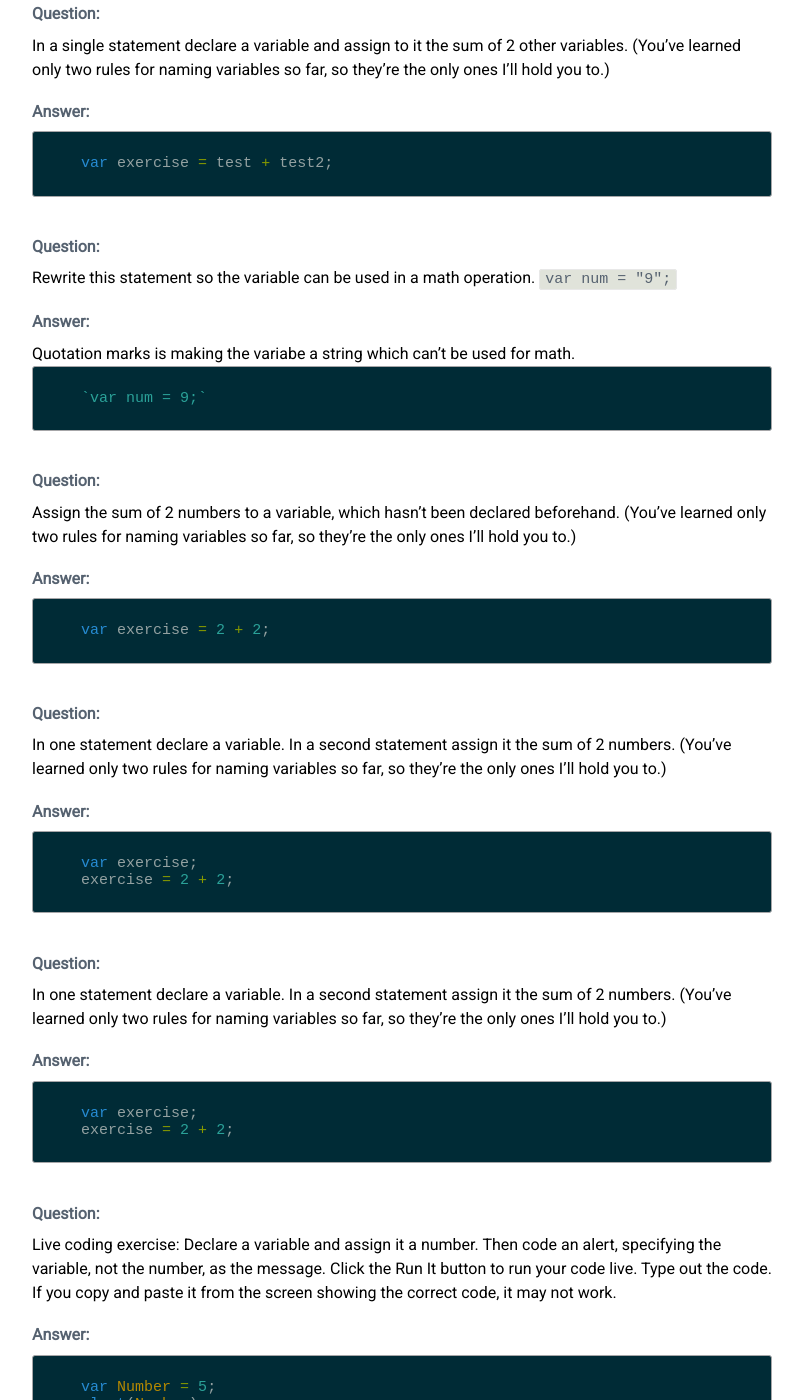
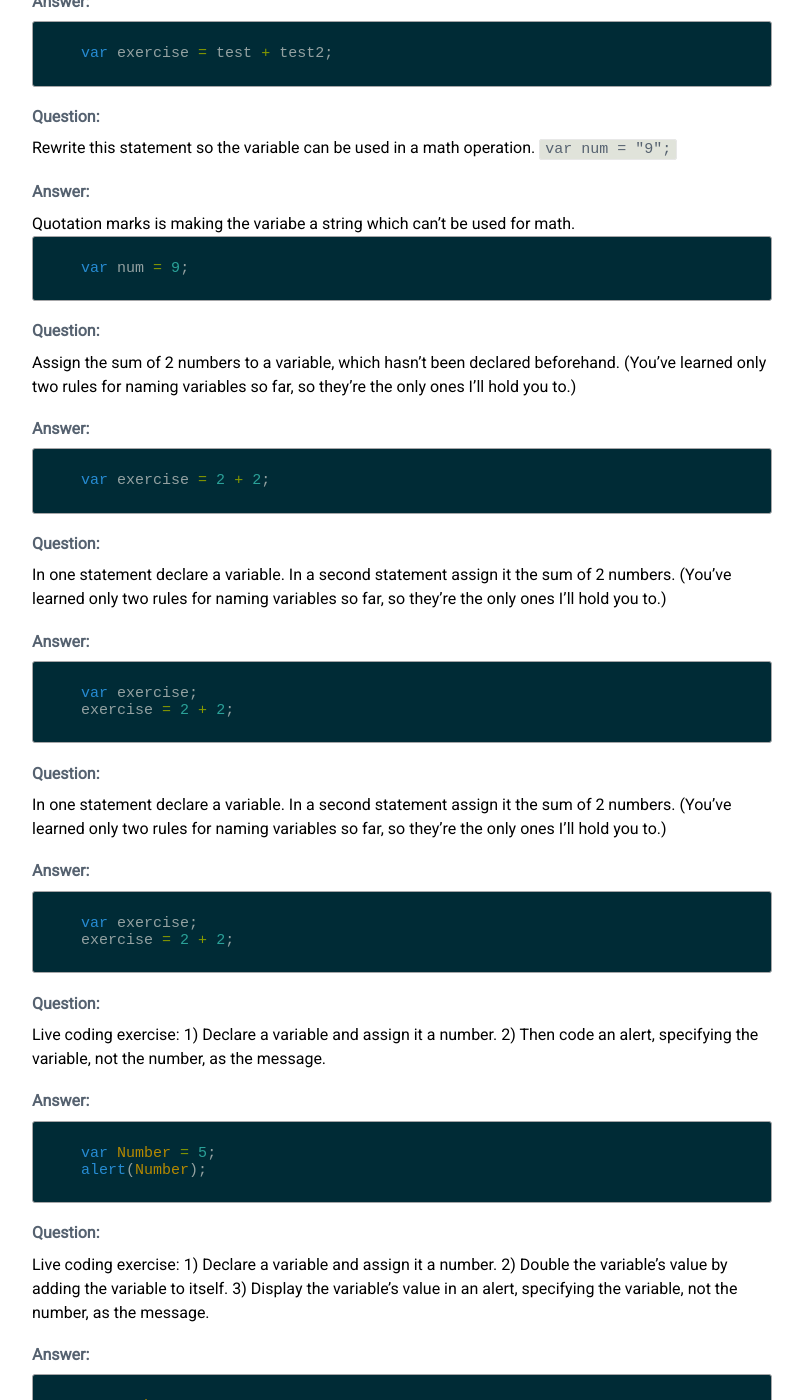
Before and after one commit to scarsam/blog, a Jekyll site: the page built from _posts/2017-01-24-variables-for-numbers.markdown, in a window 1280 px wide and 1400 px high, scrolled down 1150 px. Shown: the whole window, without its empty margins (238-1041 px from the left). Built offline with Jekyll 4.4.1, drawn with Linux system fonts in a browser that asks for light colours.

Commit message:
Added two new excersises, also removed custom class until I figure out how the site should look

```diff
--- a/_posts/2017-01-24-variables-for-numbers.markdown
+++ b/_posts/2017-01-24-variables-for-numbers.markdown
@@ -3,28 +3,25 @@ layout: posts
 title:  "Variables for Numbers"
 tags: Javascript
 ---
-<div class="q-and-a" markdown="block">
+
 #### Question:
 You can assign a string to a variable. You can also assign a ______.
 
 #### Answer:
 Number
-</div>
-<div class="q-and-a" markdown="block">
+
 #### Question:
 If a number is enclosed in quotes, it's a ______.
 
 #### Answer:
 String
-</div>
-<div class="q-and-a" markdown="block">
+
 #### Question:
 What kind of operation can be done on a number variable that, in one particular case, can't be done on a string variable? Answer with a 4-letter word.
 
 #### Answer:
 Math
-</div>
-<div class="q-and-a" markdown="block">
+
 #### Question:
 What is the value of `orderTotal`?
 {% highlight javascript %}
@@ -36,8 +33,7 @@ What is the value of `orderTotal`?
 #### Answer:
 The answer is 100 + 10 = 10
 `orderTotal = 10`
-</div>
-<div class="q-and-a" markdown="block">
+
 #### Question:
 In a single statement declare a variable and assign a number to it. (You've learned only two rules for naming variables so far—no quotes and no initial number—so they're the only ones I'll hold you to.)
 
@@ -45,8 +41,7 @@ In a single statement declare a variable and assign a number to it. (You've lear
 {% highlight javascript %}
 	var exercise = 19;
 {% endhighlight %}
-</div>
-<div class="q-and-a" markdown="block">
+
 #### Question:
 In a single statement declare a variable and assign to it the sum of 2 other variables. (You've learned only two rules for naming variables so far, so they're the only ones I'll hold you to.)
 
@@ -54,8 +49,7 @@ In a single statement declare a variable and assign to it the sum of 2 other var
 {% highlight javascript %}
 	var exercise = test + test2;
 {% endhighlight %}
-</div>
-<div class="q-and-a" markdown="block">
+
 #### Question:
 Rewrite this statement so the variable can be used in a math operation.
 `var num = "9";`
@@ -63,10 +57,9 @@ Rewrite this statement so the variable can be used in a math operation.
 #### Answer:
 Quotation marks is making the variabe a string which can't be used for math.
 {% highlight javascript %}
-	`var num = 9;`
+	var num = 9;
 {% endhighlight %}
-</div>
-<div class="q-and-a" markdown="block">
+
 #### Question:
 Assign the sum of 2 numbers to a variable, which hasn't been declared beforehand. (You've learned only two rules for naming variables so far, so they're the only ones I'll hold you to.)
 
@@ -74,8 +67,7 @@ Assign the sum of 2 numbers to a variable, which hasn't been declared beforehand
 {% highlight javascript %}
 	var exercise = 2 + 2;
 {% endhighlight %}
-</div>
-<div class="q-and-a" markdown="block">
+
 #### Question:
 In one statement declare a variable. In a second statement assign it the sum of 2 numbers. (You've learned only two rules for naming variables so far, so they're the only ones I'll hold you to.)
 
@@ -84,8 +76,7 @@ In one statement declare a variable. In a second statement assign it the sum of
 	var exercise;
 	exercise = 2 + 2;
 {% endhighlight %}
-</div>
-<div class="q-and-a" markdown="block">
+
 #### Question:
 In one statement declare a variable. In a second statement assign it the sum of 2 numbers. (You've learned only two rules for naming variables so far, so they're the only ones I'll hold you to.)
 
@@ -94,18 +85,18 @@ In one statement declare a variable. In a second statement assign it the sum of
 	var exercise;
 	exercise = 2 + 2;
 {% endhighlight %}
-</div>
-<div class="q-and-a" markdown="block">
+
 #### Question:
-Live coding exercise: Declare a variable and assign it a number. Then code an alert, specifying the variable, not the number, as the message. Click the Run It button to run your code live. Type out the code. If you copy and paste it from the screen showing the correct code, it may not work.
+Live coding exercise:
+1) Declare a variable and assign it a number.
+2) Then code an alert, specifying the variable, not the number, as the message.
 
 #### Answer:
 {% highlight javascript %}
 	var Number = 5;
 	alert(Number);
 {% endhighlight %}
-</div>
-<div class="q-and-a" markdown="block">
+
 #### Question:
 Live coding exercise:
 1) Declare a variable and assign it a number.
@@ -118,4 +109,3 @@ Live coding exercise:
 	Number = Number + Number;
 	alert(Number);
 {% endhighlight %}
-</div>
```
Also changed, not shown: _posts/2017-01-22-alert-box.markdown (+8 -16 lines), _posts/2017-01-23-variables-for-string.markdown (+13 -17 lines), _posts/2017-01-26-variables-names-legal-and-illegal.markdown (added, +109 -0 lines), _posts/2017-01-27-math-expressions-familiar-operators.markdown (added, +103 -0 lines), 1 other file.
